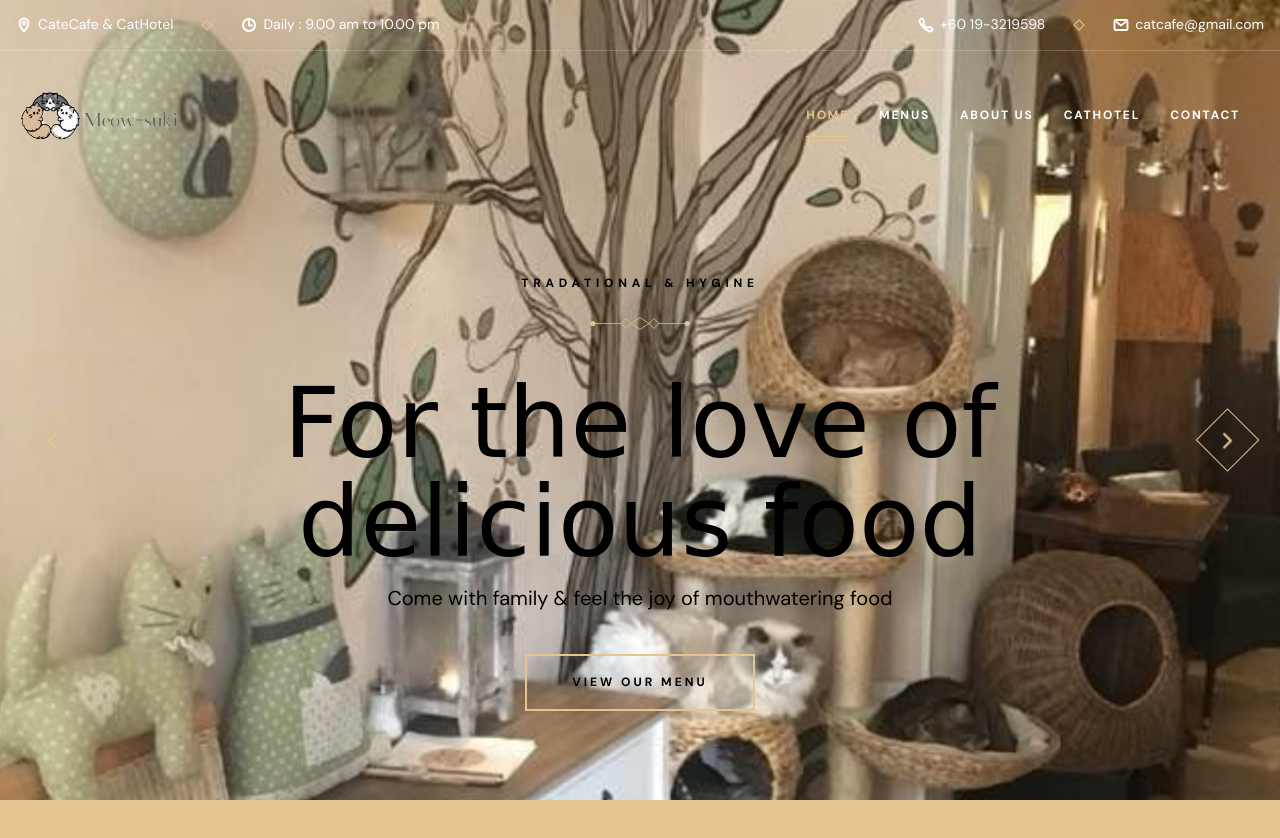
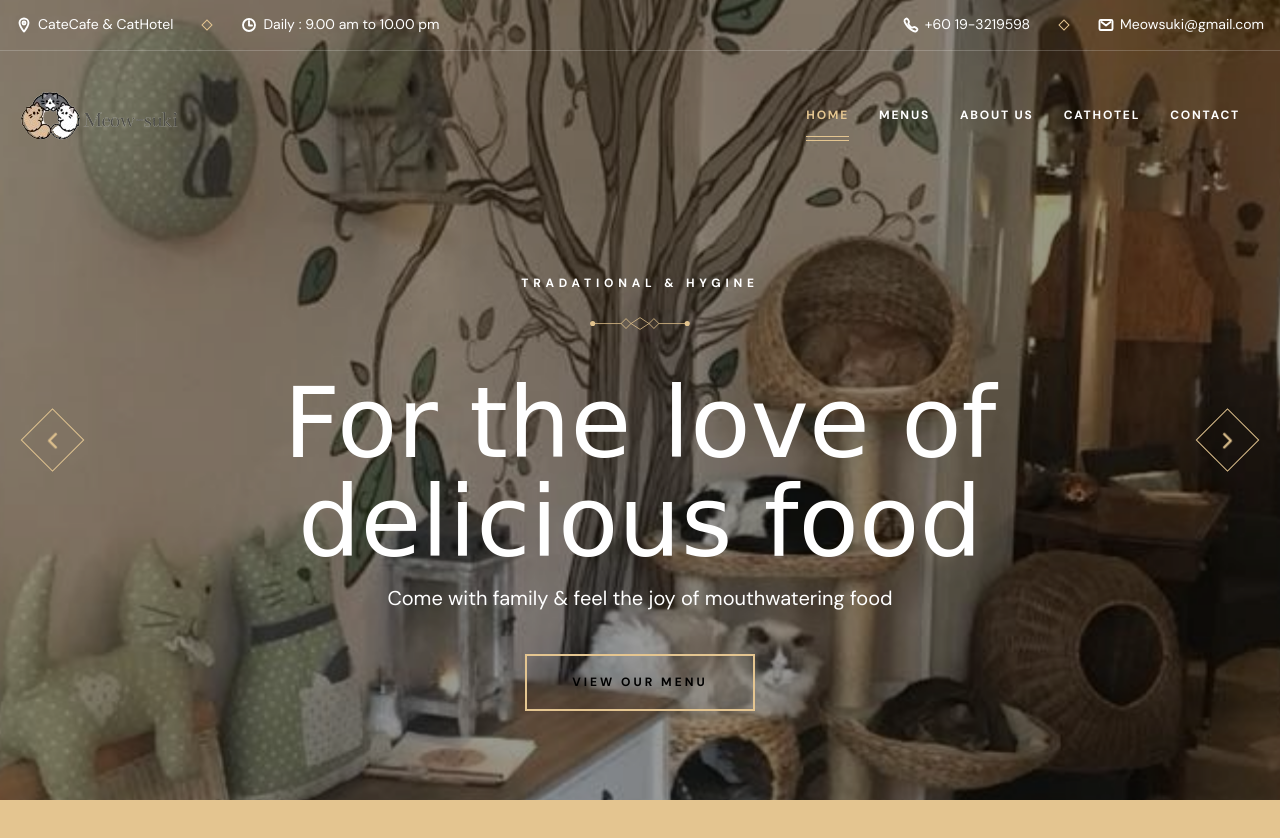
Before and after one commit to Dat1n/CatCafe-CatHotel, a plain HTML site: page index.html in a window 1280 px wide. Shown: the top 838 px of the page. Drawn offline with nearby package versions, Linux system fonts and the light colour scheme; a web font is replaced by a local one.

Commit message:
updated slide background abit darker and text to white

```diff
--- a/assets/css/style.css
+++ b/assets/css/style.css
@@ -900,12 +900,12 @@ body.nav-active {
 .hero .slider-item.active .hero-title,
 .hero .slider-item.active .hero-text,
 .hero .slider-item.active .section-subtitle {
-  color: black; /* Set the text color to black */
+  color: rgb(255, 255, 255); /* Set the text color to black */
 }
 
 /* Targeting the specific button */
 a.btn.slider-reveal .text-1 {
-  color: black;
+  color: rgb(0, 0, 0);
 }
 
 /* For screens smaller than 768px (phones) */
@@ -920,6 +920,17 @@ a.btn.slider-reveal .text-1 {
   padding-block: 120px;
   min-height: 100vh;
   overflow: hidden;
+  z-index: 1;
+}
+
+.hero .slider-bg::before {
+  content: "";
+  position: absolute;
+  top: 0;
+  left: 0;
+  width: 100%;
+  height: 100%;
+  background-color: rgba(0, 0, 0, 0.4); /* Adjust opacity as needed */
   z-index: 1;
 }
 
--- a/index.html
+++ b/index.html
@@ -9,7 +9,7 @@
   <!--
     - primary meta tags
   -->
-  <title>Meow-suki - Delicious Food & Hotels For Cats</title>
+  <title>Meowsuki - Delicious Food & Hotels For Cats</title>
   <meta name="title" content="Meow-suki - Amazing & Delicious Food">
 
   <!--
@@ -46,7 +46,7 @@
 
   <div class="preload" data-preaload>
     <div class="circle"></div>
-    <p class="text">Meow-suki! Cat Cafe & Hotel</p>
+    <p class="text">Meowsuki! Cat Cafe & Hotel</p>
   </div>
 
 
@@ -95,7 +95,7 @@
           <ion-icon name="mail-outline" aria-hidden="true"></ion-icon>
         </div>
 
-        <span class="span">catcafe@gmail.com</span>
+        <span class="span">Meowsuki@gmail.com</span>
       </a>
 
     </div>
@@ -179,7 +179,7 @@
 
           <p class="body-4 navbar-text">Open: 9.00 am - 10.00pm</p>
 
-          <a href="mailto:MeowSuki@gmail.com" class="body-4 sidebar-link">Meow-suki@gmail.com</a>
+          <a href="mailto:MeowSuki@gmail.com" class="body-4 sidebar-link">Meowsuki@gmail.com</a>
 
           <div class="separator"></div>
 
```
